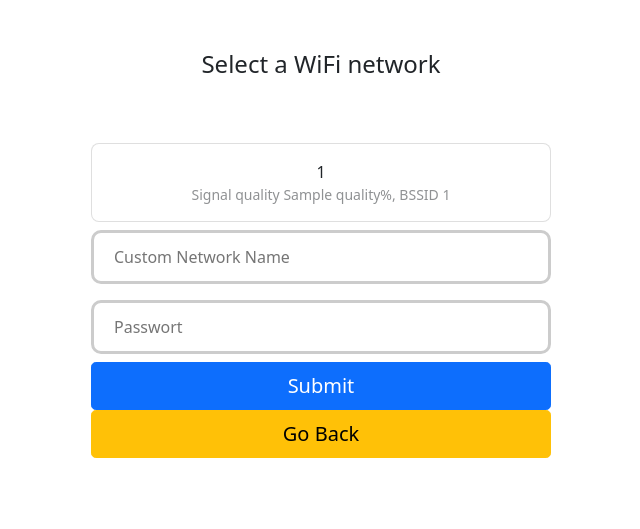
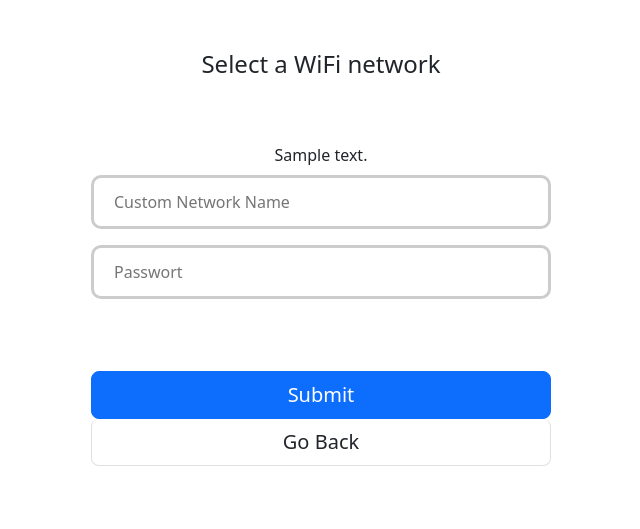
Before and after one commit to brainelectronics/Micropython-ESP-WiFi-Manager, a Flask app: template simulation/templates/select.tpl.html in a window 1280 px wide. Shown: the top 529 px of the page, without its empty margins (319-959 px from the left). Run offline with Flask 2, Linux system fonts and the light colour scheme; the template is opened without the code that fills it: most values are stand-ins (such as "Sample title", 1, 10 or a date in 2020); data that the repository does not hold is empty; parts of the project's set-up code (start-up, migrations or seed data) failed here and were passed over; some libraries are stand-ins or nearby versions.

Commit message:
cleanup select template, reduce JS content

```diff
--- a/simulation/templates/select.tpl.html
+++ b/simulation/templates/select.tpl.html
@@ -8,7 +8,6 @@
   <link href="{{ url_for('static', filename='css/style.css') }}" rel="stylesheet">
   <link href="{{ url_for('static', filename='css/bootstrap.min.css') }}" rel="stylesheet">
   <link href="{{ url_for('static', filename='css/list-groups.css') }}" rel="stylesheet">
-  <!-- <link href="style.css" rel="stylesheet"> -->
 </head>
 <body style="margin:0;" class="text-center">
   <div id="overlay" class="overlay">
@@ -19,30 +18,24 @@
     <h4>Select a WiFi network</h4>
     <div class="list-group list-group-checkable">
       <form action="save_wifi_config" method="post" id="save_wifi_config_form">
-        <div id="wifi_items">
-          {% for ele in wifi_nets %}
-            <input class="list-group-item-check" type="radio" name="bssid" id="{{ ele['bssid'] }}" value="{{ ele['bssid'] }}">
-            <label class="list-group-item py-3" for="{{ ele['bssid'] }}">
-              {{ ele['ssid'] }}
-              <span class="d-block small opacity-50">
-                Signal quality {{ ele['quality'] }}&#37;, BSSID {{ ele['bssid'] }}
-              </span>
-            </label>
-          {% endfor %}
+        <div name="wifi_network" id="wifi_network">
+          {{ content }}
         </div>
         <input type="text" class="w-100" name="ssid" id="ssid" placeholder="Custom Network Name">
         <br>
         <input type="password" class="w-100" name="password" id="password" placeholder="Passwort" onkeydown="if(event.keyCode==13)document.getElementById('save').click()"/>
-        <br>
-        <button type="submit" id="save" value="Save" class="w-100 btn btn-lg btn-primary">Submit</button>
-        <form>
-          <input type="button" class="w-100 btn btn-lg btn-warning" onclick="window.location.href = '/';" value="Go Back"/>
-        </form>
+        <div class="list-group">
+          <button type="submit" id="save" value="Save" class="btn btn-lg btn-primary list-group-item active">Submit</button>
+          <form>
+            <input type="button" class="btn btn-lg btn-warning list-group-item" onclick="window.location.href = '/';" value="Go Back"/>
+          </form>
+        </div>
       </form>
     </div>
   </div>
 
   <script>
+    var selected_bssid = 0;
     window.onload = function(e) {
       setTimeout(showPage, 1000);
       setTimeout(get_new_networks, 100);
@@ -58,62 +51,27 @@
       window.onbeforeunload = null;
       return true;
     };
+    function remember_selected_element(cb) {
+      selected_bssid = cb.id;
+    }
     function get_new_networks() {
       // console.log('Getting new networks');
       var xmlhttp = new XMLHttpRequest();
-      var url = "scan_result";
+      var url = "render_network_inputs";
       xmlhttp.onreadystatechange = function() {
         if (this.readyState == 4 && this.status == 200) {
-          var myArr = JSON.parse(this.responseText);
-          console.log(myArr);
-          update_wifi_nets_selection(myArr);
+          var content = this.responseText;
+          // console.log(content);
+          document.getElementById("wifi_network").innerHTML = content;
+
+          if (selected_bssid) {
+            document.getElementById(selected_bssid).checked = true;
+          }
         }
       };
       xmlhttp.open("GET", url);
       xmlhttp.send();
     }
-    function update_wifi_nets_selection(arr) {
-      console.log('Updating options list function');
-      /*
-      var oldSel = document.getElementById("wifi_network");
-      // backup current selection
-      var selected_index = oldSel.selectedIndex;
-      // console.log('Add options to cleared element' + oldSel.options);
-      for (var i = 0; i < arr.length; i++) {
-        var opt = document.createElement('option');
-        var new_option_text = arr[i].ssid + ' - ' + arr[i].quality + '%';
-        // 'NET-WORK_A - 42%'
-        opt.text = new_option_text;
-        opt.value = arr[i].bssid;
-        console.log('checking: ' + new_option_text + ', value: ' + opt.value);
-        is_unique = true;
-        for (var j = 0; j < oldSel.options.length; j++) {
-          let old_text = oldSel.options[j].text;
-          const old_text_array = old_text.split("-");
-          // ['NET', 'WORK_A ', ' 42%']
-          const old_ssid = old_text_array.slice(0, old_text_array.length - 1).join("-");
-          // 'NET-WORK_A '
-          const old_quality = old_text_array[old_text_array.length - 1];
-          // ' 42%'
-          // console.log('checking oldSel thing' + oldSel.options[j]);
-          if (old_ssid.trim() == arr[i].ssid) {
-            // this option already exists in oldSel
-            // console.log(arr[i].ssid + ' exists already, updating text');
-            // update text of option
-            oldSel.options[j].text = new_option_text;
-            is_unique = false;
-            break;
-          }
-        }
-        if (is_unique) {
-          // console.log(opt.text + ' is unique/new');
-          oldSel.add(opt, null);
-        }
-      }
-      // re apply selected index
-      oldSel.selectedIndex = selected_index;
-      */
-    }
   </script>
 </body>
 </html>
```
